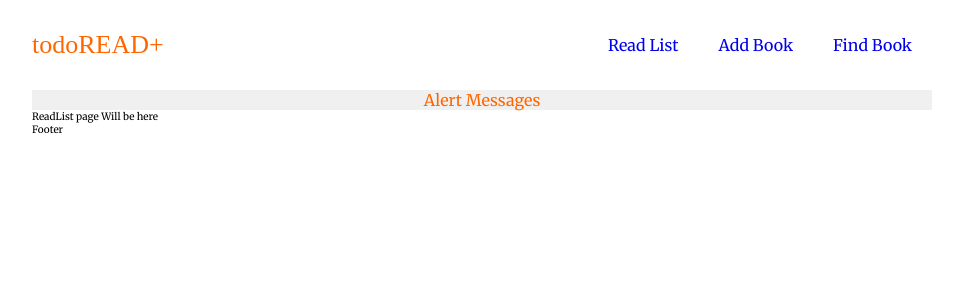
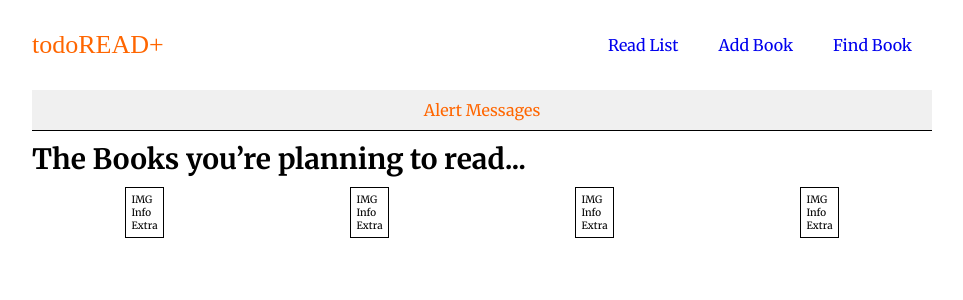
Before and after one commit to to-arda-kurt/todoRead-App, a React (Create React App) app: page / in a window 1280 px wide. Shown: the top 300 px of the page, without its empty margins (158-1121 px from the left). Built offline with nearby package versions, Linux system fonts and the light colour scheme; a web font is replaced by a local one.

Commit message:
BookCard Added

```diff
--- a/src/App.js
+++ b/src/App.js
@@ -14,7 +14,7 @@ function App() {
         <Route exact path="/add-book" component={AddBook} />
         <Route path="/" component={ReadList} />
       </Switch>
-      <Footer />
+      {/* <Footer /> */}
     </Router>
   );
 }
--- /dev/null
+++ b/src/components/SectionBooks/BookCard/BookCardImage/index.js
@@ -0,0 +1,7 @@
+import React from 'react';
+
+const BookCardImage = () => {
+  return <div>IMG</div>;
+};
+
+export default BookCardImage;
--- /dev/null
+++ b/src/components/SectionBooks/BookCard/BookCardInfo/index.js
@@ -0,0 +1,11 @@
+import React from 'react';
+
+const BookCardInfo = ({ name }) => {
+  return (
+    <div>
+      <p>Info</p>
+    </div>
+  );
+};
+
+export default BookCardInfo;
--- /dev/null
+++ b/src/components/SectionBooks/BookCard/BookCardInfoExtra/index.js
@@ -0,0 +1,7 @@
+import React from 'react';
+
+const BookCardInfoExtra = () => {
+  return <div>Extra</div>;
+};
+
+export default BookCardInfoExtra;
--- /dev/null
+++ b/src/components/SectionBooks/BookCard/index.js
@@ -0,0 +1,17 @@
+import React from 'react';
+import BookCardImage from './BookCardImage';
+import BookCardInfo from './BookCardInfo';
+import BookCardInfoExtra from './BookCardInfoExtra';
+
+const BookCard = ({ book }) => {
+  const { name } = book;
+  return (
+    <div className="BookCard">
+      <BookCardImage />
+      <BookCardInfo book />
+      <BookCardInfoExtra />
+    </div>
+  );
+};
+
+export default BookCard;
--- /dev/null
+++ b/src/components/SectionBooks/index.js
@@ -0,0 +1,18 @@
+import React from 'react';
+import { BOOKS } from '../../constants/data';
+import BookCard from './BookCard';
+
+const SectionBooks = () => {
+  console.log(BOOKS);
+  return (
+    <div className="SectionBooks">
+      {BOOKS.map((book, index) => (
+        <div key={index}>
+          <BookCard book={book} />
+        </div>
+      ))}
+    </div>
+  );
+};
+
+export default SectionBooks;
--- /dev/null
+++ b/src/components/SectionHeader/index.js
@@ -0,0 +1,11 @@
+import React from 'react';
+
+const SectionHeader = ({ header }) => {
+  return (
+    <div className="SectionHeader">
+      <h1>{header}</h1>
+    </div>
+  );
+};
+
+export default SectionHeader;
--- /dev/null
+++ b/src/constants/data.js
@@ -0,0 +1,58 @@
+export const BOOKS = [
+  {
+    _id: '10006546',
+    name: 'Book Name 1',
+    author: 'Author',
+    publisher: 'Publisher',
+    languages: 'English',
+    page: '224',
+    date: '',
+    notes: '',
+    isRead: false,
+    isReading: true,
+    cover: '',
+    seoUrl: 'book-name-1',
+  },
+  {
+    _id: '123145512',
+    name: 'Book Name 2',
+    author: 'Author',
+    publisher: 'Publisher',
+    languages: 'English',
+    page: '224',
+    date: '',
+    notes: '',
+    isRead: false,
+    isReading: true,
+    cover: '',
+    seoUrl: 'book-name-2',
+  },
+  {
+    _id: '4152112213',
+    name: 'Book Name 3',
+    author: 'Author',
+    publisher: 'Publisher',
+    languages: 'English',
+    page: '224',
+    date: '',
+    notes: '',
+    isRead: false,
+    isReading: true,
+    cover: '',
+    seoUrl: 'book-name-3',
+  },
+  {
+    _id: '5123112321',
+    name: 'Book Name 4',
+    author: 'Author',
+    publisher: 'Publisher',
+    languages: 'English',
+    page: '224',
+    date: '',
+    notes: '',
+    isRead: false,
+    isReading: true,
+    cover: '',
+    seoUrl: 'book-name-4',
+  },
+];
--- a/src/constants/routes.js
+++ b/src/constants/routes.js
@@ -1 +1,2 @@
 export const HOME = { link: '/' };
+export const ADDBOOK = { link: '/add-book' };
--- a/src/index.css
+++ b/src/index.css
@@ -18,6 +18,10 @@ body {
 
 a {
   text-decoration: none;
+}
+
+h1 {
+  font-size: 2.8rem;
 }
 
 .Header {
@@ -54,3 +58,23 @@ a {
   text-align: center;
   color: #ff6600;
 }
+
+.Alert p {
+  padding: 1rem;
+}
+
+.SectionHeader {
+  padding: 1rem 0;
+  border-top: solid 1px black;
+}
+
+.SectionBooks {
+  display: flex;
+  flex-direction: row;
+  justify-content: space-around;
+}
+
+.BookCard {
+  border: 1px solid black;
+  padding: 0.5rem;
+}
--- a/src/views/ReadList/index.js
+++ b/src/views/ReadList/index.js
@@ -1,7 +1,16 @@
 import React from 'react';
+import SectionHeader from '../../components/SectionHeader';
+import SectionBooks from '../../components/SectionBooks';
 
 const ReadList = () => {
-  return <div>ReadList page Will be here</div>;
+  return (
+    <>
+      <section className="ReadList">
+        <SectionHeader header="The Books you’re planning to read..." />
+        <SectionBooks />
+      </section>
+    </>
+  );
 };
 
 export default ReadList;
```
